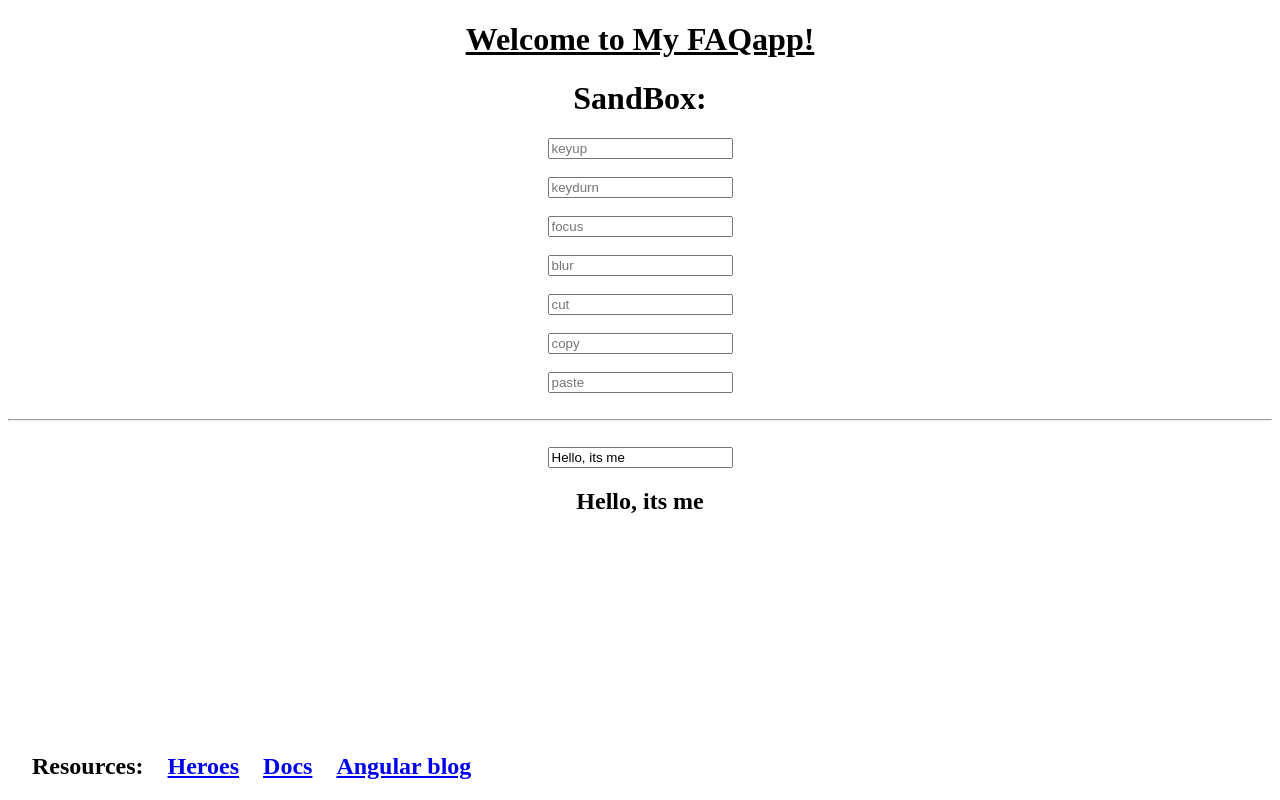
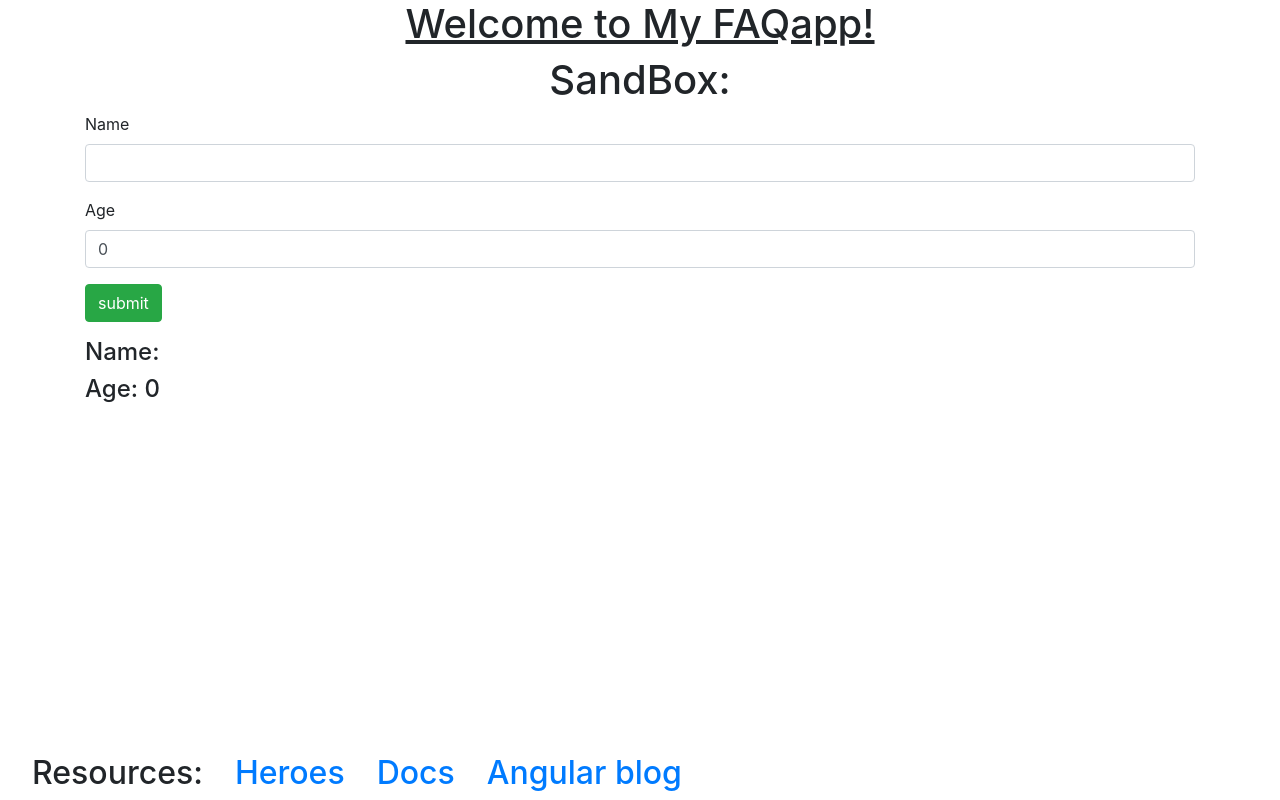
Before and after one commit to cunnellp5/FAQapp, an Angular app: page / in a window 1280 px wide. Built offline with nearby package versions, Linux system fonts and the light colour scheme.

Commit message:
ngmodel and two way data binding

```diff
--- a/src/app/app.component.html
+++ b/src/app/app.component.html
@@ -3,9 +3,9 @@
   <h1>
     Welcome to {{title}}!
   </h1>
-  <sandbox></sandbox>
   <!-- <img width="300" src="https://cdn.pixabay.com/photo/2015/03/26/09/46/skateboard-690269_960_720.jpg"> -->
 </div>
+<sandbox></sandbox>
 <div class="footer">
   <h2>Resources: </h2>
       <h2>
--- a/src/app/app.module.ts
+++ b/src/app/app.module.ts
@@ -1,5 +1,6 @@
 import { BrowserModule } from '@angular/platform-browser';
 import { NgModule } from '@angular/core';
+import { FormsModule } from '@angular/forms';
 
 
 import { AppComponent } from './app.component';
@@ -11,7 +12,8 @@
     SandboxComponent
   ],
   imports: [
-    BrowserModule
+    BrowserModule,
+    FormsModule
   ],
   providers: [],
   bootstrap: [AppComponent]
--- a/src/app/components/sandbox/sandbox.component.html
+++ b/src/app/components/sandbox/sandbox.component.html
@@ -1,61 +1,31 @@
-<h1>SandBox:</h1>
-<!-- keyboard events -->
-<div>
+<h1 style="text-align:center">SandBox:</h1>
+<!-- ngmodule! -->
+<div class="container">
+  <form>
+      <div class="form-group">
+        <label> Name </label>
         <input
           type="text"
-    placeholder="keyup"
-    (keyup)="fireEvent($event)">
+          class="form-control"
+          [(ngModel)]="name"
+          name="name">
       </div>
-<br>
-<div>
+      <div class="form-group">
+        <label> Age </label>
         <input
-    type="text"
-    placeholder="keydurn"
-    (keydown)="fireEvent($event)">
+          type="number"
+          class="form-control"
+          [(ngModel)]="age"
+          name="age">
       </div>
-<br>
-<div>
+      <div class="form-group">
         <input
-    type="text"
-    placeholder="focus"
-    (focus)="fireEvent($event)">
+          type="submit"
+          value="submit"
+          class="btn btn-success">
       </div>
-<br>
-<div>
-  <input
-    type="text"
-    placeholder="blur"
-    (blur)="fireEvent($event)">
+  </form>
+
+  <h4>Name: {{ name }}</h4>
+  <h4>Age: {{ age }}</h4>
 </div>
-<br>
-<div>
-  <input
-    type="text"
-    placeholder="cut"
-    (cut)="fireEvent($event)">
-</div>
-<br>
-<div>
-  <input
-    type="text"
-    placeholder="copy"
-    (copy)="fireEvent($event)">
-</div>
-<br>
-<div>
-  <input
-    type="text"
-    placeholder="paste"
-    (paste)="fireEvent($event)">
-</div>
-<br>
-<hr>
-<br>
-<div>
-  <input
-    type="text"
-    placeholder="changetexticle"
-    (keyup)="changeText($event)"
-    value="{{ text }}">
-</div>
-<h2>{{ text }}</h2>
--- a/src/app/components/sandbox/sandbox.component.ts
+++ b/src/app/components/sandbox/sandbox.component.ts
@@ -7,14 +7,6 @@
 })
 
 export class SandboxComponent {
-  text: string = 'Hello, its me';
-
-
-  fireEvent(e){
-    console.log(e.type)
-  }
-
-  changeText(e) {
-    this.text = e.target.value
-  }
+  name: string = '';
+  age: number = 0;
 }
--- a/src/index.html
+++ b/src/index.html
@@ -7,6 +7,7 @@
 
   <meta name="viewport" content="width=device-width, initial-scale=1">
   <link rel="icon" type="image/x-icon" href="favicon.ico">
+  <link rel="stylesheet" href="https://maxcdn.bootstrapcdn.com/bootstrap/4.0.0-beta.2/css/bootstrap.min.css" integrity="sha384-PsH8R72JQ3SOdhVi3uxftmaW6Vc51MKb0q5P2rRUpPvrszuE4W1povHYgTpBfshb" crossorigin="anonymous">
 </head>
 <body>
   <app-root></app-root>
```
Lines whose indentation alone changed are shown as unchanged.
